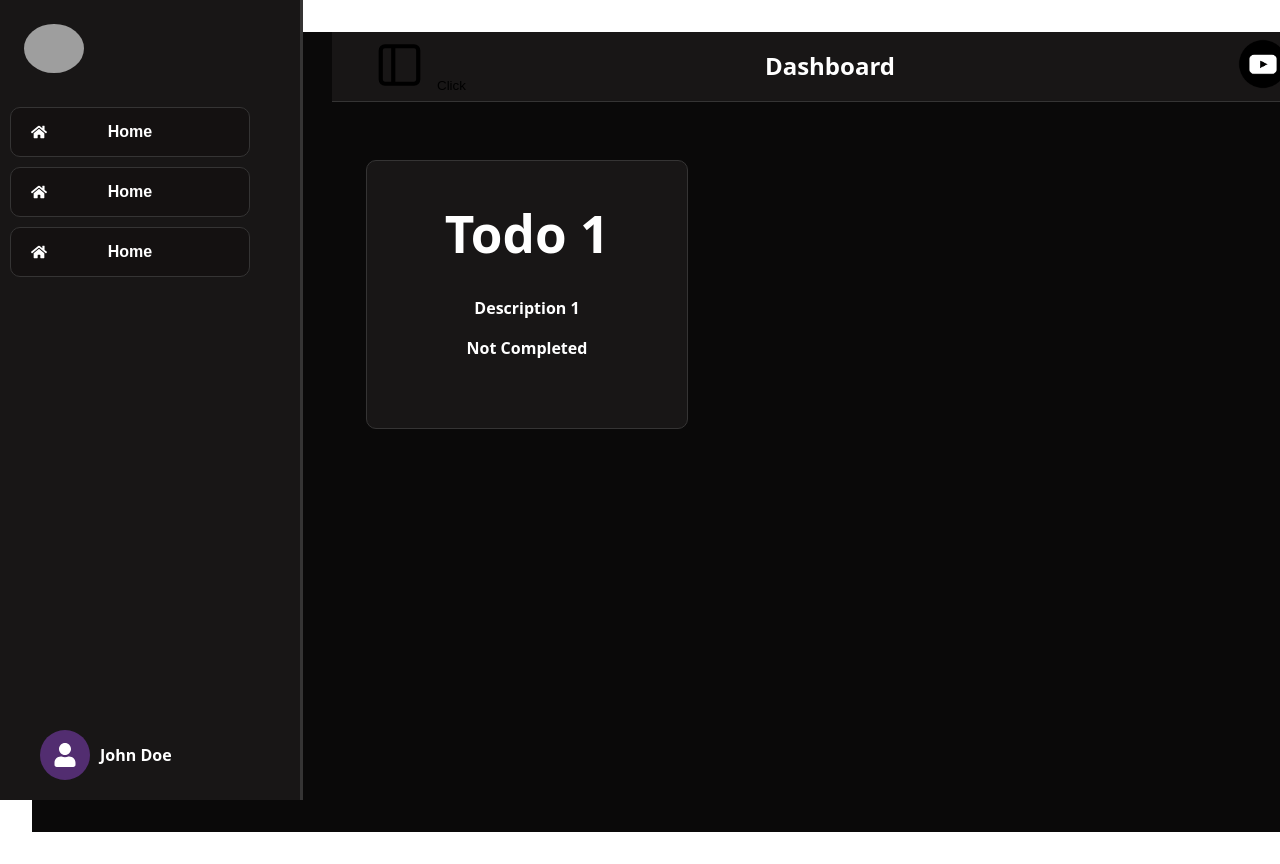
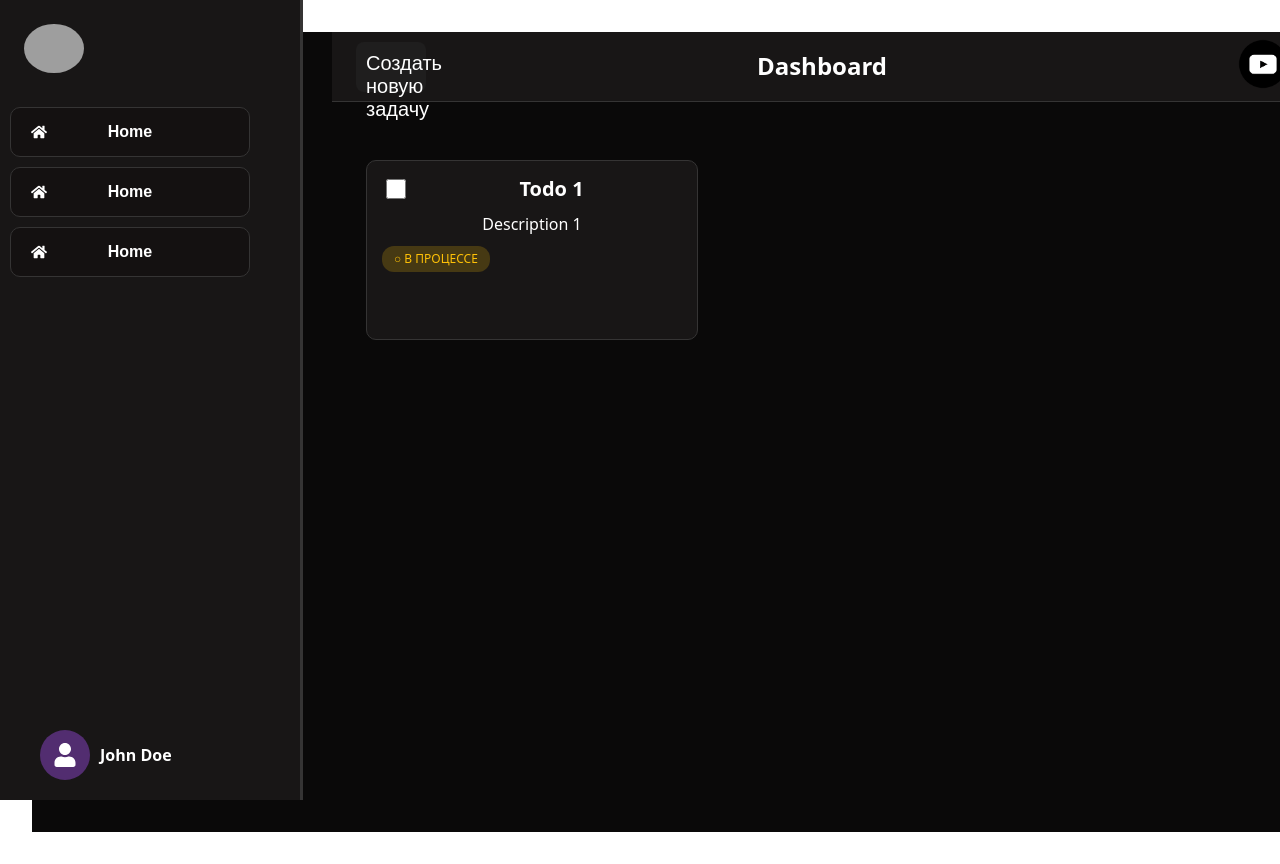
Before and after one commit to WOLFPAIR/project_hex, a React app in the folder frontend/: page / in a window 1280 px wide. Shown: the top 864 px of the page. Built offline with nearby package versions, Linux system fonts and the light colour scheme; grey boxes are pictures that could not be loaded; the HTML template or start-up script is replaced by a standard one.

Commit message:
нейронка сделал так что бы можно было добавлять ту душки я сделал кнопку но без функционал

```diff
--- a/frontend/src/components/header/button/button.css
+++ b/frontend/src/components/header/button/button.css
@@ -18,6 +18,4 @@
 .for_img_but {
     height: 50px;
     width: 75px;
-    order: 2;
-
 }
--- a/frontend/src/components/header/button/button.tsx
+++ b/frontend/src/components/header/button/button.tsx
@@ -5,7 +5,7 @@ import { ReactNode } from 'react';
 export function Button({ children }: { children?: ReactNode }) {
   return (
     <button className='button_for_h'>
-      <img src={side_bar_icon} className='for_img_but' alt="sidebar toggle" />
+      <img src={side_bar_icon} className='for_img_but' alt="sidebar toggle"/>
       {children}
     </button>
   );
--- a/frontend/src/components/header/header.tsx
+++ b/frontend/src/components/header/header.tsx
@@ -1,16 +1,18 @@
 import './header.css';
 import { Button } from './button/button.tsx';
 import { YoutubeIcon } from '../youtube_icon/youtube_icon.tsx';
+import { New_button } from "./new_button/new_button.tsx";
 
 interface HeaderProps {
     title?: string;
+    onAddTodo?: () => void;
 }
 
-export function Header({ title = 'Dashboard' }: HeaderProps) {
+export function Header({ title = 'Dashboard', onAddTodo }: HeaderProps) {
     return (
         <header className="header">
             <div className="header-left">
-                <Button>Click</Button>
+               <New_button onAddTodo={onAddTodo} />
             </div>
             <div className="header-center">
                 <h1>{title}</h1>
--- /dev/null
+++ b/frontend/src/components/header/new_button/new_button.css
@@ -0,0 +1,17 @@
+.new_baton {
+    background-color: rgb(31, 30, 30);
+    color: white;
+    border: none;
+    height: 50px;
+    width: 70px;
+    border-radius: 8px;
+    font-size: 20px;
+    padding: 10px;
+    cursor: pointer;
+    transition: background-color 0.2s;
+
+}
+.new_baton:hover {
+    /* background-color: rgb(58, 57, 57); */
+    box-shadow: 0px 2px 10px rgb(255, 255, 255);
+}
--- /dev/null
+++ b/frontend/src/components/header/new_button/new_button.tsx
@@ -0,0 +1,19 @@
+import './new_button.css';
+
+interface NewButtonProps {
+    onAddTodo?: () => void;
+}
+
+export function New_button({ onAddTodo }: NewButtonProps) {
+    const handleClick = () => {
+        if (onAddTodo) {
+            onAddTodo();
+        }
+    };
+
+    return(
+        <button className="new_baton" onClick={handleClick}>
+            Создать новую задачу
+        </button>
+    );
+}
--- a/frontend/src/components/to-dos/todo.css
+++ b/frontend/src/components/to-dos/todo.css
@@ -4,18 +4,94 @@
     background-color: var(--primary-700);
     border-radius: 10px;
     border: 1px solid var(--border-primary);
-    padding: 10px;
+    padding: 15px;
     margin: 10px;
     font-size: 16px;
     font-weight: 600;
     color: var(--text-main);
     transition: var(--transition-normal);
     position: relative;
-    /* box-shadow: 0 0 10px 0 rgba(255, 255, 255, 0.5); */
+    cursor: pointer;
 }
 
 .todo:hover {
-      box-shadow: 0 0 12px 0 rgba(255, 255, 255, 0.5);
-      transition-duration: 0.3s;
-      transform: scale(1.05)
+    box-shadow: 0 0 12px 0 rgba(255, 255, 255, 0.5);
+    transition-duration: 0.3s;
+    transform: scale(1.02);
 }
+
+/* Стили для завершенной задачи */
+.todo-completed {
+    background-color: rgba(76, 175, 80, 0.2);
+    border-color: rgba(76, 175, 80, 0.5);
+    opacity: 0.8;
+}
+
+/* Заголовок задачи */
+.todo-header {
+    display: flex;
+    align-items: center;
+    gap: 12px;
+    margin-bottom: 10px;
+}
+
+.todo-checkbox {
+    width: 20px;
+    height: 20px;
+    cursor: pointer;
+    accent-color: #4CAF50;
+    flex-shrink: 0;
+}
+
+.todo-checkbox-label {
+    cursor: pointer;
+    flex: 1;
+    margin: 0;
+}
+
+.todo h1 {
+    margin: 0;
+    font-size: 20px;
+    font-weight: 600;
+}
+
+.todo-title-completed {
+    text-decoration: line-through;
+    opacity: 0.7;
+}
+
+.todo p {
+    margin: 8px 0;
+    font-weight: 400;
+    line-height: 1.5;
+}
+
+.todo-description-completed {
+    opacity: 0.6;
+}
+
+/* Статус задачи */
+.todo-status {
+    margin-top: 10px;
+    display: flex;
+    align-items: center;
+}
+
+.status-badge {
+    display: inline-block;
+    padding: 4px 12px;
+    border-radius: 12px;
+    font-size: 12px;
+    font-weight: 500;
+    text-transform: uppercase;
+}
+
+.status-pending {
+    background-color: rgba(255, 193, 7, 0.2);
+    color: #ffc107;
+}
+
+.status-completed {
+    background-color: rgba(76, 175, 80, 0.2);
+    color: #4CAF50;
+}
--- a/frontend/src/components/to-dos/todo.tsx
+++ b/frontend/src/components/to-dos/todo.tsx
@@ -1,12 +1,35 @@
 import './todo.css';
 import type { TodoType } from '../../types/todo';
 
-export function Todo({ title, completed, description }: TodoType) {
+interface TodoProps extends TodoType {
+    onToggleComplete: (id: string) => void;
+}
+
+export function Todo({ id, title, completed, description, onToggleComplete }: TodoProps) {
+    const handleCheckboxChange = () => {
+        onToggleComplete(id);
+    };
+
     return (
-        <div className="todo">
-            <h1>{title}</h1>
-            <p>{description}</p>
-            <p>{completed ? 'Completed' : 'Not Completed'}</p>
+        <div className={`todo ${completed ? 'todo-completed' : ''}`}>
+            <div className="todo-header">
+                <input
+                    type="checkbox"
+                    checked={completed}
+                    onChange={handleCheckboxChange}
+                    className="todo-checkbox"
+                    id={`todo-${id}`}
+                />
+                <label htmlFor={`todo-${id}`} className="todo-checkbox-label">
+                    <h1 className={completed ? 'todo-title-completed' : ''}>{title}</h1>
+                </label>
+            </div>
+            <p className={completed ? 'todo-description-completed' : ''}>{description}</p>
+            <div className="todo-status">
+                <span className={`status-badge ${completed ? 'status-completed' : 'status-pending'}`}>
+                    {completed ? '✓ Выполнено' : '○ В процессе'}
+                </span>
+            </div>
         </div>
     );
 }
--- /dev/null
+++ b/frontend/src/components/todo-modal/todo-modal.css
@@ -0,0 +1,146 @@
+/* Затемненный фон модального окна */
+.modal-overlay {
+  position: fixed;
+  top: 0;
+  left: 0;
+  right: 0;
+  bottom: 0;
+  background-color: rgba(0, 0, 0, 0.5);
+  display: flex;
+  justify-content: center;
+  align-items: center;
+  z-index: 1000;
+}
+
+/* Само модальное окно */
+.modal-content {
+  background-color: white;
+  border-radius: 8px;
+  padding: 0;
+  width: 90%;
+  max-width: 500px;
+  box-shadow: 0 4px 6px rgba(0, 0, 0, 0.1);
+  animation: modalAppear 0.3s ease-out;
+}
+
+@keyframes modalAppear {
+  from {
+    opacity: 0;
+    transform: scale(0.9);
+  }
+  to {
+    opacity: 1;
+    transform: scale(1);
+  }
+}
+
+/* Заголовок модального окна */
+.modal-header {
+  display: flex;
+  justify-content: space-between;
+  align-items: center;
+  padding: 20px;
+  border-bottom: 1px solid #e0e0e0;
+}
+
+.modal-header h2 {
+  margin: 0;
+  font-size: 24px;
+  color: #333;
+}
+
+.modal-close {
+  background: none;
+  border: none;
+  font-size: 28px;
+  color: #666;
+  cursor: pointer;
+  padding: 0;
+  width: 30px;
+  height: 30px;
+  display: flex;
+  align-items: center;
+  justify-content: center;
+  border-radius: 4px;
+  transition: background-color 0.2s;
+}
+
+.modal-close:hover {
+  background-color: #f0f0f0;
+}
+
+/* Форма */
+.modal-form {
+  padding: 20px;
+}
+
+.form-group {
+  margin-bottom: 20px;
+}
+
+.form-group label {
+  display: block;
+  margin-bottom: 8px;
+  font-weight: 500;
+  color: #333;
+  font-size: 14px;
+}
+
+.form-group input,
+.form-group textarea {
+  width: 100%;
+  padding: 10px;
+  border: 1px solid #ddd;
+  border-radius: 4px;
+  font-size: 14px;
+  font-family: inherit;
+  box-sizing: border-box;
+  transition: border-color 0.2s;
+}
+
+.form-group input:focus,
+.form-group textarea:focus {
+  outline: none;
+  border-color: #4CAF50;
+}
+
+.form-group textarea {
+  resize: vertical;
+  min-height: 80px;
+}
+
+/* Кнопки */
+.modal-buttons {
+  display: flex;
+  justify-content: flex-end;
+  gap: 10px;
+  margin-top: 20px;
+}
+
+.btn-cancel,
+.btn-save {
+  padding: 10px 20px;
+  border: none;
+  border-radius: 4px;
+  font-size: 14px;
+  cursor: pointer;
+  transition: background-color 0.2s;
+}
+
+.btn-cancel {
+  background-color: #f5f5f5;
+  color: #333;
+}
+
+.btn-cancel:hover {
+  background-color: #e0e0e0;
+}
+
+.btn-save {
+  background-color: #4CAF50;
+  color: white;
+}
+
+.btn-save:hover {
+  background-color: #45a049;
+}
--- /dev/null
+++ b/frontend/src/components/todo-modal/todo-modal.tsx
@@ -0,0 +1,98 @@
+import './todo-modal.css';
+import type { TodoType } from '../../types/todo';
+import { useState, useEffect } from 'react';
+
+interface TodoModalProps {
+  isOpen: boolean;
+  onClose: () => void;
+  onSave: (todo: TodoType) => void;
+}
+
+export function TodoModal({ isOpen, onClose, onSave }: TodoModalProps) {
+  const [title, setTitle] = useState('');
+  const [description, setDescription] = useState('');
+
+  // Очищаем форму когда модальное окно закрывается
+  useEffect(() => {
+    if (!isOpen) {
+      setTitle('');
+      setDescription('');
+    }
+  }, [isOpen]);
+
+  // Если модальное окно закрыто, не показываем его
+  if (!isOpen) {
+    return null;
+  }
+
+  const handleSubmit = (e: React.FormEvent) => {
+    e.preventDefault(); // Предотвращаем перезагрузку страницы
+
+    // Проверяем, что заголовок не пустой
+    if (title.trim() === '') {
+      alert('Пожалуйста, введите заголовок задачи');
+      return;
+    }
+
+    // Создаем новую todo с уникальным id
+    const newTodo: TodoType = {
+      id: `todo-${Date.now()}-${Math.random().toString(36).substr(2, 9)}`, // Уникальный id
+      title: title.trim(),
+      description: description.trim(),
+      completed: false
+    };
+
+    // Сохраняем и закрываем окно
+    onSave(newTodo);
+    onClose();
+  };
+
+  const handleCancel = () => {
+    onClose();
+  };
+
+  return (
+    <div className="modal-overlay" onClick={handleCancel}>
+      <div className="modal-content" onClick={(e) => e.stopPropagation()}>
+        <div className="modal-header">
+          <h2>Создать новую задачу</h2>
+          <button className="modal-close" onClick={handleCancel}>×</button>
+        </div>
+
+        <form onSubmit={handleSubmit} className="modal-form">
+          <div className="form-group">
+            <label htmlFor="title">Заголовок задачи:</label>
+            <input
+              id="title"
+              type="text"
+              value={title}
+              onChange={(e) => setTitle(e.target.value)}
+              placeholder="Введите заголовок..."
+              autoFocus
+            />
+          </div>
+
+          <div className="form-group">
+            <label htmlFor="description">Описание:</label>
+            <textarea
+              id="description"
+              value={description}
+              onChange={(e) => setDescription(e.target.value)}
+              placeholder="Введите описание задачи..."
+              rows={4}
+            />
+          </div>
+
+          <div className="modal-buttons">
+            <button type="button" onClick={handleCancel} className="btn-cancel">
+              Отмена
+            </button>
+            <button type="submit" className="btn-save">
+              Сохранить
+            </button>
+          </div>
+        </form>
+      </div>
+    </div>
+  );
+}
--- a/frontend/src/pages/dashboard/dashboard.tsx
+++ b/frontend/src/pages/dashboard/dashboard.tsx
@@ -5,33 +5,70 @@ import { Todo } from '../../components/to-dos/todo.tsx';
 import { useState } from 'react';
 import type { TodoType } from '../../types/todo';
 import { Header } from '../../components/header/header.tsx';
+import { TodoModal } from '../../components/todo-modal/todo-modal.tsx';
 
 export default function Dashboard() {
   const [todos, setTodos] = useState<TodoType[]>([
-    { title: 'Todo 1', completed: false, description: 'Description 1' }
+    { id: '1', title: 'Todo 1', completed: false, description: 'Description 1' }
   ]);
+
+  // Состояние для управления видимостью модального окна
+  const [isModalOpen, setIsModalOpen] = useState(false);
+
+  // Функция для открытия модального окна
+  const handleOpenModal = () => {
+    setIsModalOpen(true);
+  };
+
+  // Функция для закрытия модального окна
+  const handleCloseModal = () => {
+    setIsModalOpen(false);
+  };
+
+  // Функция для сохранения новой todo
+  const handleSaveTodo = (newTodo: TodoType) => {
+    setTodos([...todos, newTodo]);
+  };
+
+  // Функция для изменения статуса задачи (завершена/не завершена)
+  const handleToggleComplete = (todoId: string) => {
+    setTodos(todos.map(todo =>
+      todo.id === todoId
+        ? { ...todo, completed: !todo.completed } // Меняем статус на противоположный
+        : todo // Остальные задачи оставляем без изменений
+    ));
+  };
 
   return (
     <div className="dashboard-layout">
       <Sidebar />
       <div className="dashboard-main">
-        <Header title="Dashboard" />
+        <Header title="Dashboard" onAddTodo={handleOpenModal} />
 
         <main className="dashboard-content">
           <Outlet />
           <div className="todo-list">
             {todos.map((todo) => (
               <Todo
-                key={todo.title}
+                key={todo.id}
+                id={todo.id}
                 title={todo.title}
                 completed={todo.completed}
                 description={todo.description}
+                onToggleComplete={handleToggleComplete}
               />
             ))}
 
           </div>
         </main>
       </div>
+
+      {/* Модальное окно для создания новой задачи */}
+      <TodoModal
+        isOpen={isModalOpen}
+        onClose={handleCloseModal}
+        onSave={handleSaveTodo}
+      />
     </div>
   );
 }
--- a/frontend/src/types/todo.ts
+++ b/frontend/src/types/todo.ts
@@ -1,4 +1,5 @@
 export interface TodoType {
+  id: string;
   title: string;
   completed: boolean;
   description: string;
```
Also changed, not shown: 1 other file (tests, documents, lock files or other folders).
